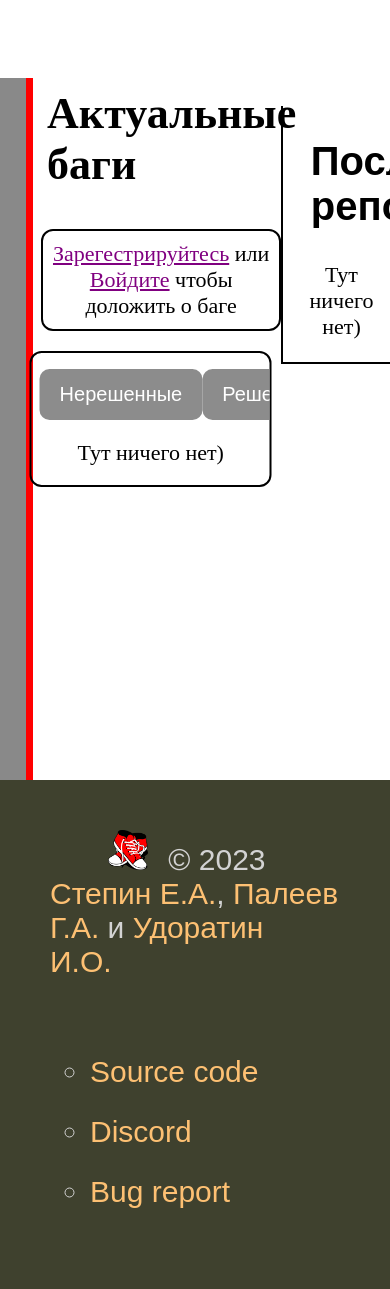
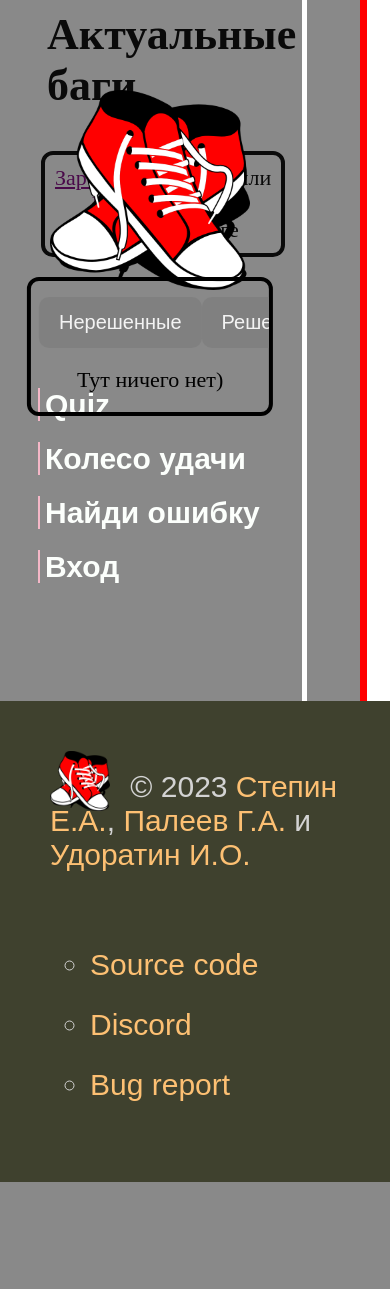
Before and after one commit to SteppingCode/barxatniu, a Flask app: page /reports in a window 390 px wide; the page is wider, and only the part inside the window is pictured. After the commit the page ends 1182 px from the top of that part, so only its background shows below. Run offline with Flask 3, Linux system fonts and the light colour scheme; data comes from the database, SQL or seed files in the repository; data that the repository does not hold is empty.

Commit message:
10.09.23

```diff
--- a/static/css/styles.css
+++ b/static/css/styles.css
@@ -23,6 +23,7 @@ h1 {
 	font-size: 25px;
 	color: #fcfffc;
 	font-weight: bold;
+	font-size: 30px;
 	border-left: 2px solid #F5B7C7;
 	transition: 0.2s ease;
 	padding-left: 5px;
@@ -41,21 +42,39 @@ h1 {
 .list_menu li{
 	margin: 20px 0;
 }
+
 .list_menu{
 	margin-bottom: 50px;
+	margin-right: 5 0px;
+	padding-right: 50px;
+	margin-left: -52px;
 }
+
+.menu span {
+    border-right: 5px white solid;
+	margin-right: 30px;
+	padding-right: 50px;
+	left: 100%;
+	margin-left: -108px;
+	height: 100vh;
+	top: 0;
+	position: absolute;
+}
+
 .menu{
 	padding: 25vh 50px;
 	background: rgba(20, 20, 20, 0.5);
 	height: 100vh;
 	border-right: 7px solid red;
 	position: fixed;
+    opacity: .2;
 	left: -300px;
 	transition: 0.4s ease;
 }
 .menu:hover{
 	left: 0;
 	transition: 0.5s ease;
+	opacity: 1;
 }
 
 #log, #pass {
@@ -192,9 +211,6 @@ footer a:hover {
             margin-top: 180%;
             font-size: 30px;
         }
-        footer #author {
-            margin-left: 20%;
-        }
         footer #other {
             display: flex;
             margin-top: 20px;
@@ -205,7 +221,7 @@ footer a:hover {
             margin-top: 26px;
             list-style-type: circle;
         }
-        ul.menu li {
-            font-size: 18px;
+        .menu {
+            left: -290px;
         }
     }
--- a/templates/base.html
+++ b/templates/base.html
@@ -16,7 +16,8 @@
 <div class="wrapper">
     {%- block menu -%}
         <div class="menu">
-            <a href="{{url_for('start_page')}}"><img src="/static/img/favicon.png" width="200" height="200" style="margin-top: -120px; float: left; margin-left: 18px; margin-bottom: 70px;"></a>
+            <span></span>
+            <a href="{{url_for('start_page')}}"><img src="/static/img/favicon.png" width="200" height="200" style="margin-top: -120px; margin-bottom: 70px;"></a>
             <div class="list_menu">
                 <ul>
                     {% for m in menu -%}
@@ -61,7 +62,7 @@ window.onclick = function(event) {
 }
 </script>
 <footer>
-    <span id="author"><a href="{{url_for('start_page')}}"><img src="/static/img/favicon.png" width="40px" height="40px" style="margin-right: 12px;"></a> &copy; 2023 <a class="names" href="https://vk.com/z.stepin">Степин Е.А.</a>, <a class="names" href="https://vk.com/glebuuus">Палеев Г.А.</a> и <a class="names" href="https://vk.com/itopg">Удоратин И.О.</a></span>
+    <span id="author"><a href="{{url_for('start_page')}}"><img src="/static/img/favicon.png" width="60px" height="60px" style="margin-right: 12px; margin-bottom: -14px;"></a> &copy; 2023 <a class="names" href="https://vk.com/z.stepin">Степин Е.А.</a>, <a class="names" href="https://vk.com/glebuuus">Палеев Г.А.</a> и <a class="names" href="https://vk.com/itopg">Удоратин И.О.</a></span>
     <span id="other">
         <ul>
             <li><a href="https://github.com/dodik337/barxatniu">Source code</a></li>
--- a/templates/reports.html
+++ b/templates/reports.html
@@ -2,6 +2,9 @@
 {% block content %}
 {{ super() }}
 <style>
+    body {
+        margin-top: -30px;
+    }
     .question-unreg {
         display: inline-block;
         border: 2px black solid;
@@ -39,15 +42,6 @@
         transform: translate(-65%);
         width: 60%;
         overflow: hidden;
-    }
-    .border-list {
-        width: 22%;
-        position: absolute;
-        border-left: 2px black solid;
-        border-bottom: 2px black solid;
-        left: 76%;
-        top: 18%;
-        padding-left: 8px;
     }
     #text {
         padding: 15px;
@@ -89,16 +83,7 @@
     }
     @media (max-width: 992px) {
         .main {
-            margin-top: 20%;
             width: 95%;
-        }
-        .border-list {
-            left: 72%;
-            width: 26%;
-            top: 12.5%;
-        }
-        .border-list h2 {
-            margin-left: 20px;
         }
         .main .question-unreg {
             width: 58.5%;
@@ -126,6 +111,15 @@
         #btn {
             width: 525px;
         }
+        .reports {
+            border: 4px black solid;
+        }
+        .question {
+            border: 4px black solid;
+        }
+        .question-unreg {
+            border: 4px black solid;
+        }
     }
 </style>
 <div class="main">
@@ -140,25 +134,6 @@
     </form>
     {% else %}
         <div class="question-unreg"><a style="color: purple;" href="{{url_for('register')}}">Зарегестрируйтесь</a> или <a style="text-decoration: underline; color: purple;" onclick="document.getElementById('id01').style.display='block'">Войдите</a> чтобы доложить о баге</div>
-    {% endif %}
-</div>
-<div class="border-list">
-    <h2 style="font-family: Arial, monospace; font-size: 40px;">Последние репорты:</h2>
-    {% if reports %}
-        {% for i in lastreps %}
-            {% if i.status == 'solved' %}
-                <h1><a href="{{url_for('showReport', id_rep=i.id)}}" style="text-decoration: none;">{{i.name}}</a> <span style="color: green;">✔</span></h1>
-            {% else %}
-                <h1><a href="{{url_for('showReport', id_rep=i.id)}}" style="text-decoration: none;">{{i.name}}</a></h1>
-            {% endif %}
-            {% if i.about[20] %}
-                <p>{{i.about[:20]}}...</p>
-            {% else %}
-                <p>{{i.about[:20]}}</p>
-            {% endif %}
-        {% endfor %}
-    {% else %}
-        <p style="text-align: center;">Тут ничего нет)</p>
     {% endif %}
 </div>
 <div class="main" style="margin-top: 0;">
```
Also changed, not shown: templates/index.html (+26 -7 lines).
